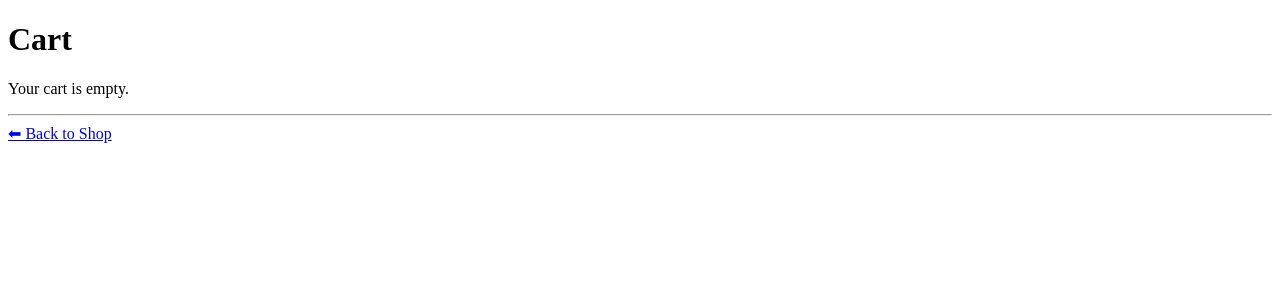
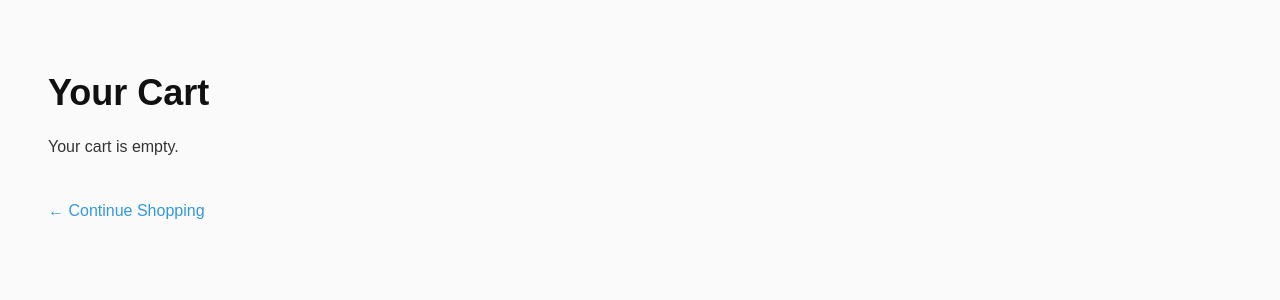
Before and after one commit to kiryushas/sk8-shop, a Django app: page /cart/ in a window 1280 px wide. Shown: the top 300 px of the page. Run offline with Django 4.2, Linux system fonts and the light colour scheme.

Commit message:
добавлен стиль корзины

```diff
--- a/shop/templates/shop/cart.html
+++ b/shop/templates/shop/cart.html
@@ -1,25 +1,77 @@
 <!DOCTYPE html>
 <html>
 <head>
-    <title>Your Cart</title>
+    <title>Cart - SK8 Shop</title>
+    <style>
+        body {
+            font-family: Arial, sans-serif;
+            background-color: #fafafa;
+            padding: 40px;
+            color: #333;
+        }
+
+        h1 {
+            font-size: 36px;
+            color: #111;
+        }
+
+        .cart-item {
+            background: #fff;
+            padding: 15px;
+            margin-bottom: 15px;
+            border-radius: 8px;
+            box-shadow: 2px 4px rgba(0, 0, 0, 0.1);
+        }
+
+        .cart-item strong {
+            font-size: 18px;
+        }
+
+        .checkout {
+            margin-top: 30px;
+            padding: 15px;
+            background-color: #2ecc71;
+            color: #fff;
+            border: none;
+            border-radius: 6px;
+            font-size: 16px;
+            cursor: pointer;
+            text-decoration: none;
+        }
+
+        .checkout:hover {
+            background-color: #27ae60;
+        }
+
+        a.back {
+            display: inline-block;
+            margin-top: 30px;
+            color: #3498db;
+            text-decoration: none;
+        }
+
+        a.back:hover {
+            text-decoration: underline;
+        }
+    </style>
 </head>
 <body>
-    <h1>Cart</h1>
+    <h1>Your Cart</h1>
 
     {% if cart %}
-  <ul>
-    {% for product in cart %}
-        <li>
-            {{ product.name }} — ${{ product.price }}
-            <a href="{% url 'remove_from_cart' product.id %}">[Remove]</a>
-        </li>
+        {% for item in cart %}
+            <div class="cart-item">
+                <strong>{{ item.product.name }}</strong><br>
+                Price: ${{ item.product.price }}<br>
+                Quantity: {{ item.quantity }}
+            </div>
         {% endfor %}
-    </ul>
+        <p><strong>Total:</strong> ${{ total }}</p>
+        <a class="checkout" href="#">Proceed to Checkout</a>
     {% else %}
-    <p>Your cart is empty.</p>
+        <p>Your cart is empty.</p>
     {% endif %}
 
-    <hr>
-    <a href="{% url 'product_list' %}">⬅ Back to Shop</a>
+    <a class="back" href="{% url 'product_list' %}">← Continue Shopping</a>
 </body>
 </html>
```
